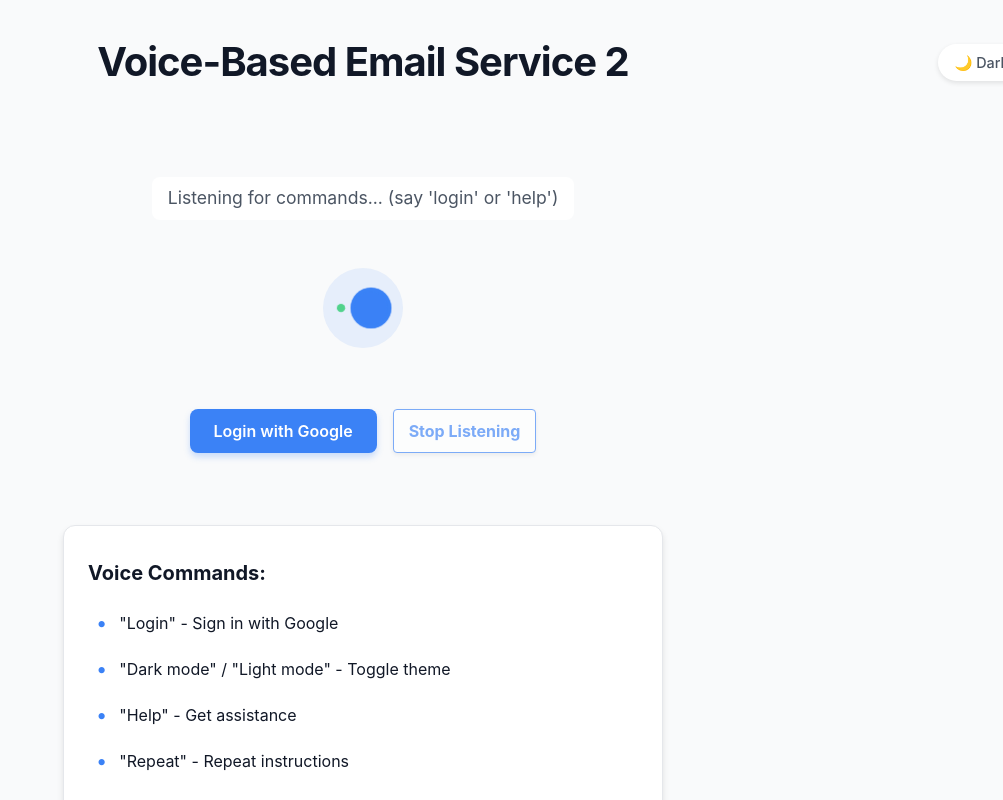
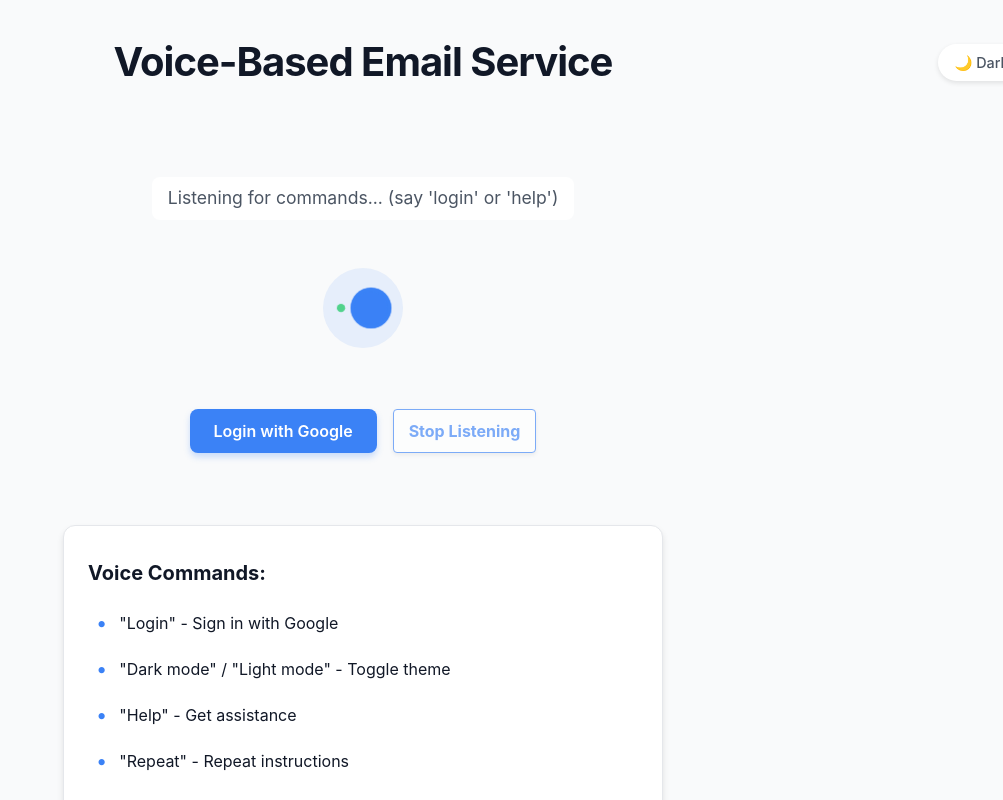
Before and after one commit to jeet-thakurela/voice_mail_demo, a React (Vite) app: page /login in a window 1280 px wide. Shown: the whole page, without its empty margins (277-1280 px from the left). Built offline with nearby package versions, Linux system fonts and the light colour scheme; no server answers.

Commit message:
Update Login.jsx

```diff
--- a/src/pages/Login.jsx
+++ b/src/pages/Login.jsx
@@ -234,7 +234,7 @@ const LoginPage = () => {
 
   return (
     <div className={`login-container ${darkMode ? 'dark-theme' : 'light-theme'}`} role="main" aria-live="polite">
-      <h1 tabIndex="-1">Voice-Based Email Service 2</h1>
+      <h1 tabIndex="-1">Voice-Based Email Service </h1>
 
       <button
         onClick={toggleDarkMode}
```
